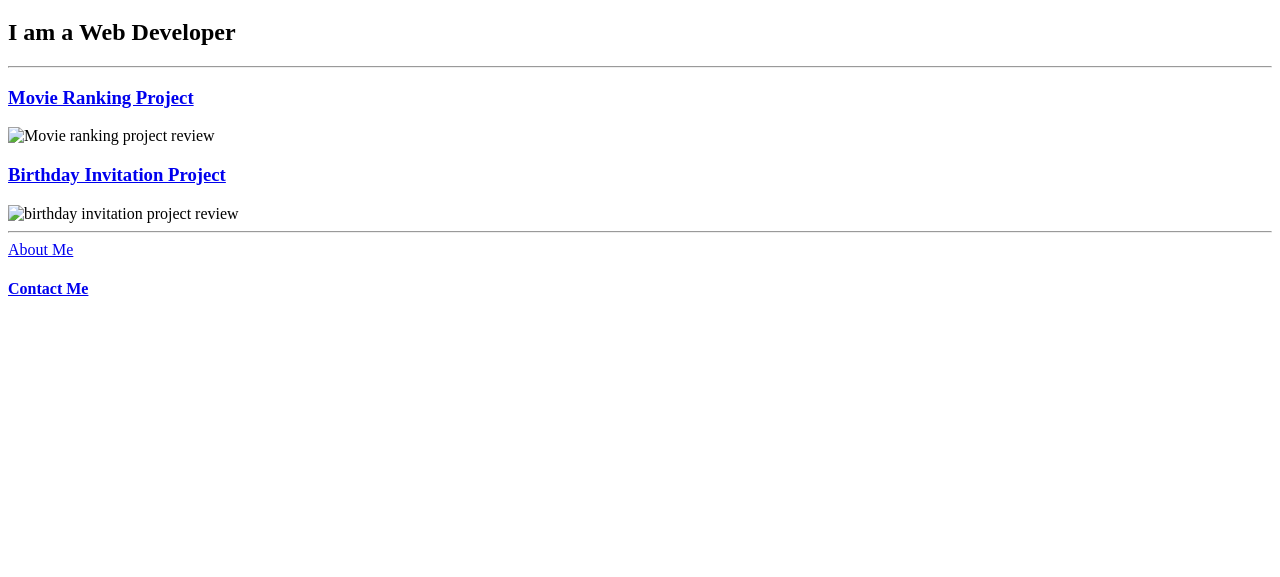
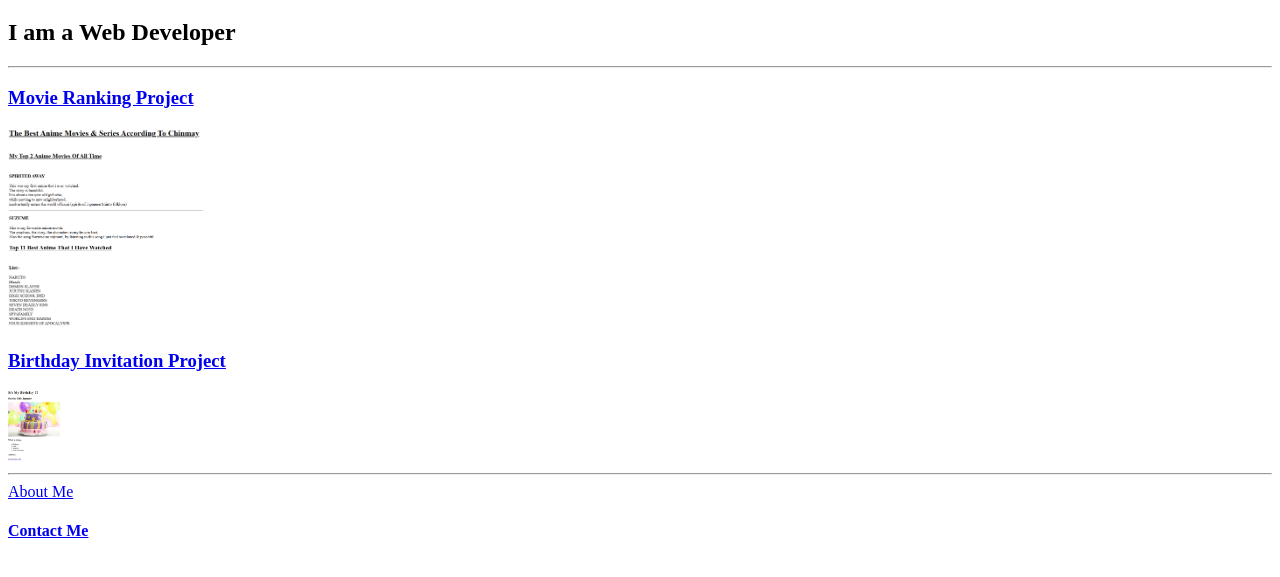
Before and after one commit to kesharwalc/html-portfolio, a plain HTML site: page index.html in a window 1280 px wide. Shown: the part 61-638 px from the top of the page. Drawn offline with Linux system fonts and the light colour scheme.

Commit message:
Add files via upload

```diff
--- a/index.html
+++ b/index.html
@@ -12,9 +12,9 @@
     <hr />
 
     <h3><a href="./public/movie-ranking.html">Movie Ranking Project</a></h3>
-    <img src="./assets/movieranking.png" height="200" alt="Movie ranking project review" />
+    <img src="movieranking.png" height="200" alt="Movie ranking project review" />
     <h3><a href="./public/birthday-invite.html">Birthday Invitation Project</a></h3>
-    <img src="./assets/birthday.png" height="70" alt="birthday invitation project review" />
+    <img src="birthday.png" height="70" alt="birthday invitation project review" />
 
     <hr />
 
```
